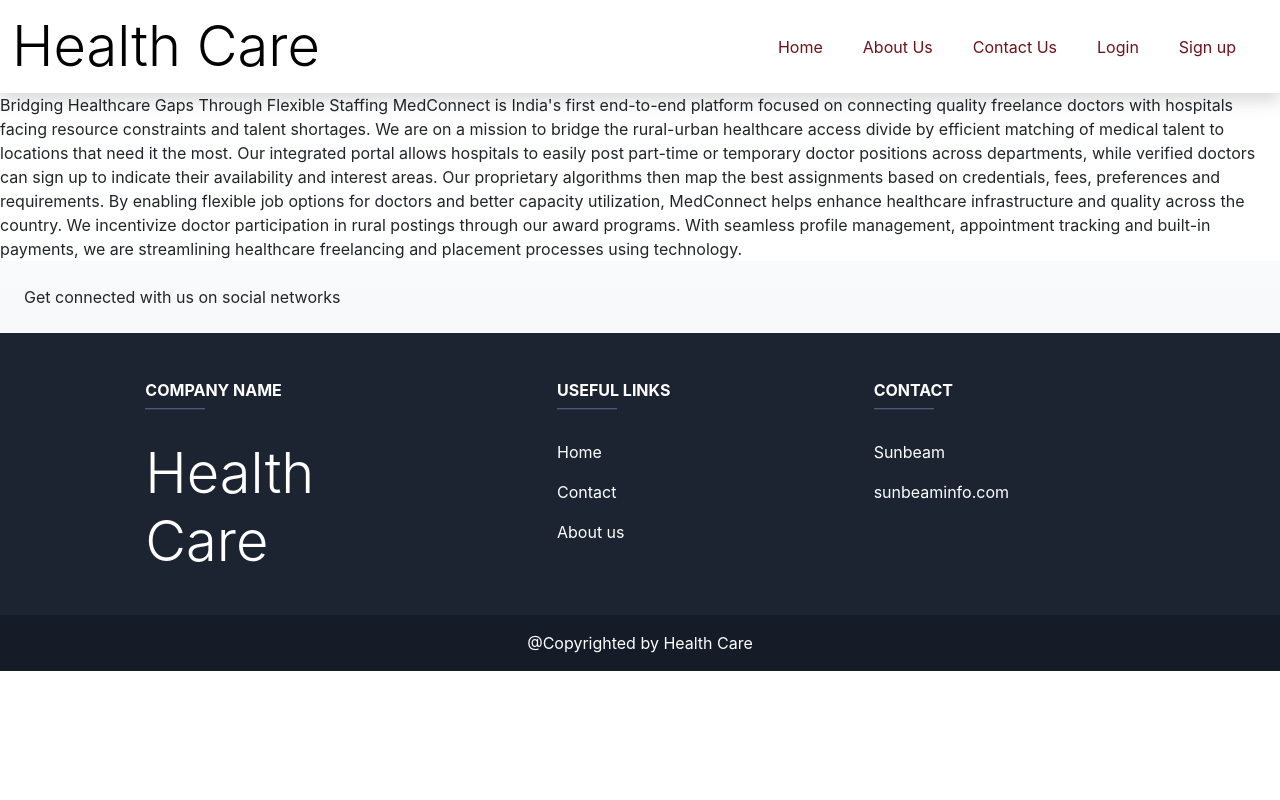
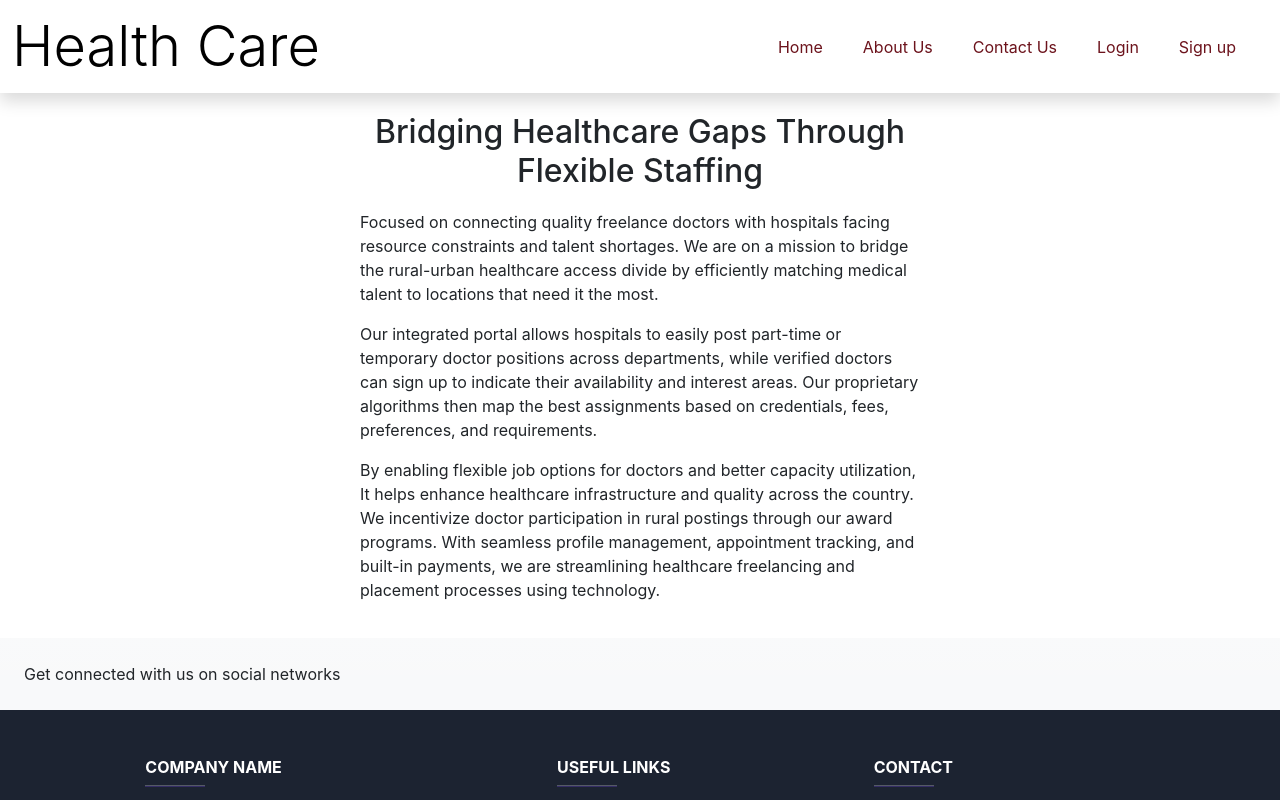
Before and after one commit to CureoiusMinds/healthcare-frontend, a React (Create React App) app: page /about in a window 1280 px wide. Shown: the top 800 px of the page. Built offline with nearby package versions, Linux system fonts and the light colour scheme.

Commit message:
about us

```diff
--- a/src/components/common/AboutUs.jsx
+++ b/src/components/common/AboutUs.jsx
@@ -1,15 +1,20 @@
-import React from 'react'
+import React from 'react';
 
 const AboutUs = () => {
   return (
-    <div>Bridging Healthcare Gaps Through Flexible Staffing
-
-    MedConnect is India's first end-to-end platform focused on connecting quality freelance doctors with hospitals facing resource constraints and talent shortages. We are on a mission to bridge the rural-urban healthcare access divide by efficient matching of medical talent to locations that need it the most.
-
-    Our integrated portal allows hospitals to easily post part-time or temporary doctor positions across departments, while verified doctors can sign up to indicate their availability and interest areas. Our proprietary algorithms then map the best assignments based on credentials, fees, preferences and requirements.
-
-    By enabling flexible job options for doctors and better capacity utilization, MedConnect helps enhance healthcare infrastructure and quality across the country. We incentivize doctor participation in rural postings through our award programs. With seamless profile management, appointment tracking and built-in payments, we are streamlining healthcare freelancing and placement processes using technology.</div>
-  )
+    <div style={{ maxWidth: '600px', margin: 'auto', padding: '20px' }}>
+      <h2 style={{ textAlign: 'center', marginBottom: '20px' }}>Bridging Healthcare Gaps Through Flexible Staffing</h2>
+      <p>
+        Focused on connecting quality freelance doctors with hospitals facing resource constraints and talent shortages. We are on a mission to bridge the rural-urban healthcare access divide by efficiently matching medical talent to locations that need it the most.
+      </p>
+      <p>
+        Our integrated portal allows hospitals to easily post part-time or temporary doctor positions across departments, while verified doctors can sign up to indicate their availability and interest areas. Our proprietary algorithms then map the best assignments based on credentials, fees, preferences, and requirements.
+      </p>
+      <p>
+        By enabling flexible job options for doctors and better capacity utilization, It helps enhance healthcare infrastructure and quality across the country. We incentivize doctor participation in rural postings through our award programs. With seamless profile management, appointment tracking, and built-in payments, we are streamlining healthcare freelancing and placement processes using technology.
+      </p>
+    </div>
+  );
 }
 
-export default AboutUs
+export default AboutUs;
```
